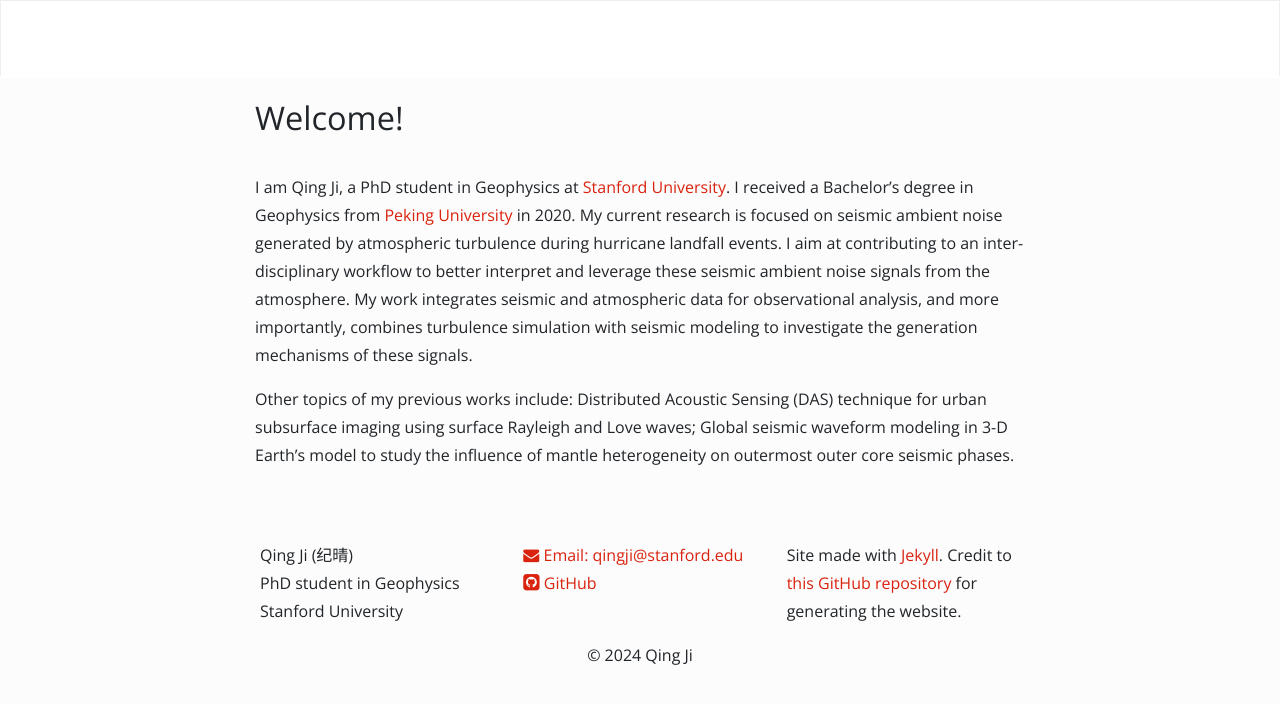
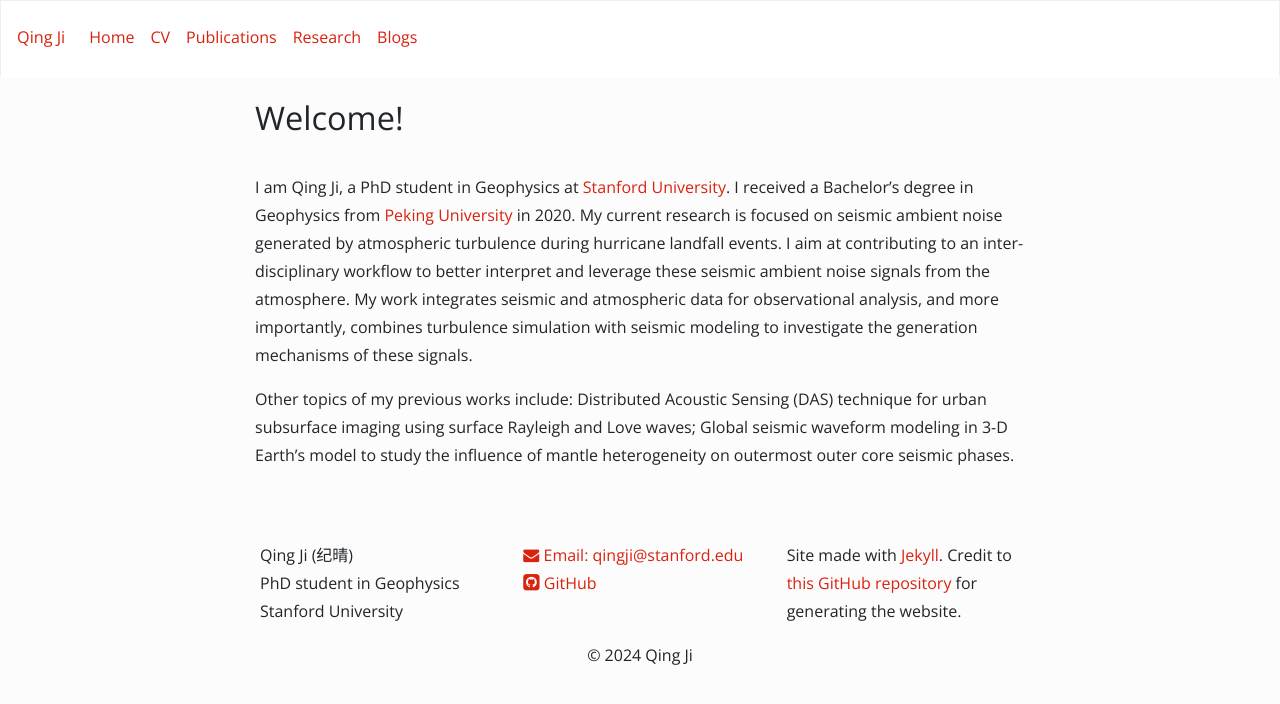
Before and after one commit to NickJi98/NickJi98.github.io, a Jekyll site: the page built from _pages/home.md, in a window 1280 px wide. Shown: the top 704 px of the page. Built offline with Jekyll 4.4.1, drawn with Linux system fonts in a browser that asks for light colours; nearby versions of some CDN libraries; a style sheet for code colours, icons or effects is not loaded.

Commit message:
Update header.html

```diff
--- a/_includes/header.html
+++ b/_includes/header.html
@@ -3,7 +3,7 @@
 height="0" width="0" style="display:none;visibility:hidden"></iframe></noscript>
 <!-- End Google Tag Manager (noscript) -->
 
-<nav class="navbar sticky-top navbar-expand-lg navbar-dark bg-light">
+<nav class="navbar sticky-top navbar-expand-lg bg-light" data-bs-theme="light">
     <a class="navbar-brand" href="{{ site.url }}{{ site.baseurl }}/">
 <!--     <img src="{{ site.url }}{{ site.baseurl }}/favicon.ico" width="30" height="30" style="margin-right:5px" class="d-inline-block align-top" alt=""> -->
       {{ site.title | escape }}
```
